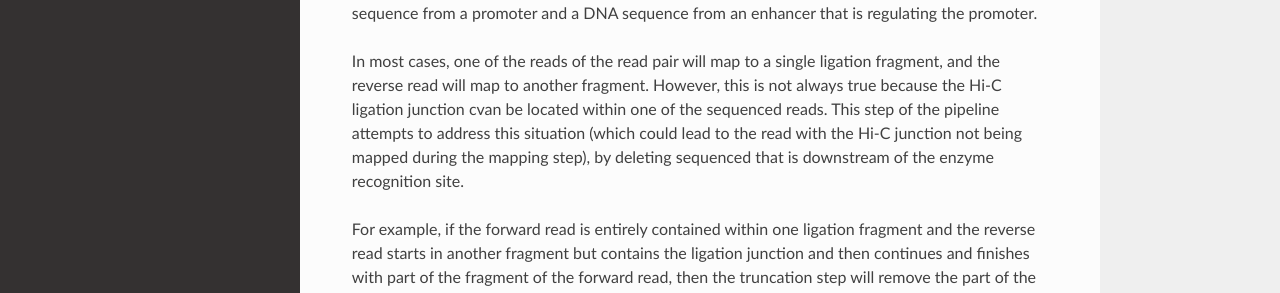
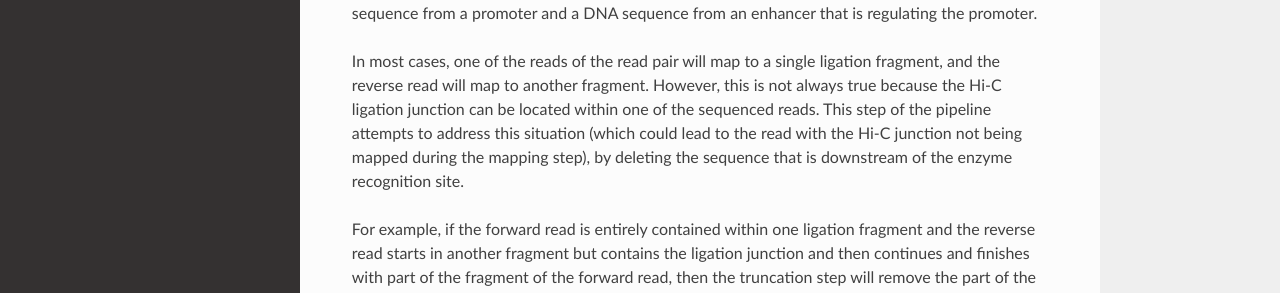
Before and after one commit to TheJacksonLaboratory/diachromatic, a Sphinx documentation site: the page built from docs/truncate.rst, in a window 1280 px wide and 900 px high. Shown: the part 419-712 px from the top of the window. Built offline with Sphinx 7.4.7 and the Read the Docs theme 2.0.0, drawn with Linux system fonts in a browser that asks for light colours.

Commit message:
Made minor correction.

```diff
--- a/docs/truncate.rst
+++ b/docs/truncate.rst
@@ -17,10 +17,10 @@ that is regulating the promoter.
 
 In most cases, one of the reads of the read pair will map
 to a single ligation fragment, and the reverse read will map to another fragment.
-However, this is not always true because the Hi-C ligation junction cvan be located within one of the sequenced reads.
+However, this is not always true because the Hi-C ligation junction can be located within one of the sequenced reads.
 This step of the pipeline attempts to address this situation (which could lead to the
 read with the Hi-C junction not being mapped during the mapping
-step), by deleting sequenced that is downstream of the enzyme recognition site.
+step), by deleting the sequence that is downstream of the enzyme recognition site.
 
 
 For example, if the forward read is entirely contained within one ligation fragment and the reverse read starts in
```
